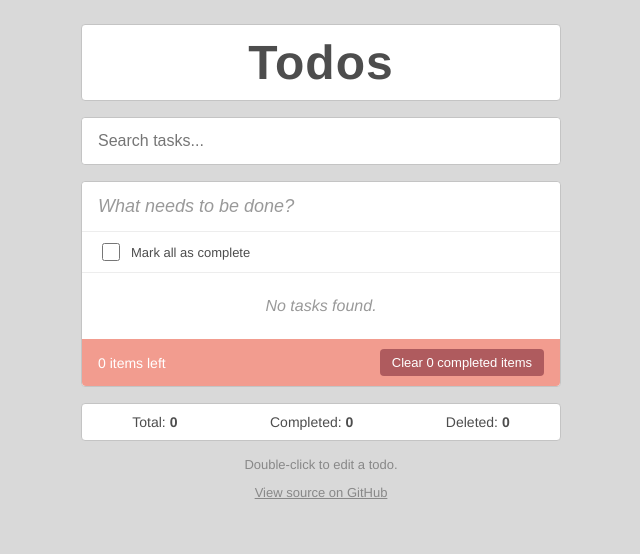
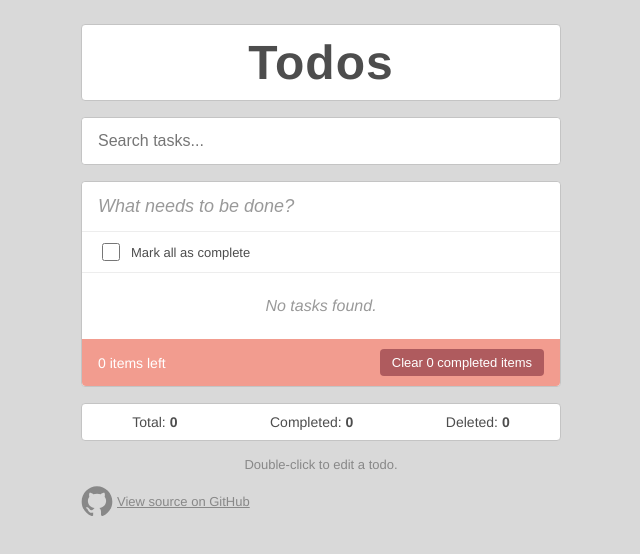
Before and after one commit to saad-abdelhaleem/to-do-list, a plain HTML site: page index.html in a window 1280 px wide. Shown: the whole page, without its empty margins (319-959 px from the left). Drawn offline with Linux system fonts and the light colour scheme.

Commit message:
add github icon to source link

```diff
--- a/assets/css/style.css
+++ b/assets/css/style.css
@@ -246,6 +246,10 @@ body {
 .source-link {
   color: #888;
   text-decoration: underline;
+  display: flex;
+  align-items: center;
+  gap: 4px;
+  cursor: pointer;
 }
 
 .source-link:hover {
--- a/index.html
+++ b/index.html
@@ -78,8 +78,10 @@
         href="https://github.com/saad-abdelhaleem/to-do-list"
         target="_blank"
         rel="noopener noreferrer"
-        >View source on GitHub</a
-      >
+        >
+        <svg data-component="Octicon" aria-hidden="true" focusable="false" class="octicon octicon-mark-github" viewBox="0 0 24 24" width="32" height="32" fill="currentColor" display="inline-block" overflow="visible" style="vertical-align:text-bottom"><path d="M10.226 17.284c-2.965-.36-5.054-2.493-5.054-5.256 0-1.123.404-2.336 1.078-3.144-.292-.741-.247-2.314.09-2.965.898-.112 2.111.36 2.83 1.01.853-.269 1.752-.404 2.853-.404 1.1 0 1.999.135 2.807.382.696-.629 1.932-1.1 2.83-.988.315.606.36 2.179.067 2.942.72.854 1.101 2 1.101 3.167 0 2.763-2.089 4.852-5.098 5.234.763.494 1.28 1.572 1.28 2.807v2.336c0 .674.561 1.056 1.235.786 4.066-1.55 7.255-5.615 7.255-10.646C23.5 6.188 18.334 1 11.978 1 5.62 1 .5 6.188.5 12.545c0 4.986 3.167 9.12 7.435 10.669.606.225 1.19-.18 1.19-.786V20.63a2.9 2.9 0 0 1-1.078.224c-1.483 0-2.359-.808-2.987-2.313-.247-.607-.517-.966-1.034-1.033-.27-.023-.359-.135-.359-.27 0-.27.45-.471.898-.471.652 0 1.213.404 1.797 1.235.45.651.921.943 1.483.943.561 0 .92-.202 1.437-.719.382-.381.674-.718.944-.943"></path></svg>
+        View source on GitHub
+    </a>
     </p>
 
   </div>
```
Also changed, not shown: 1 other file.
